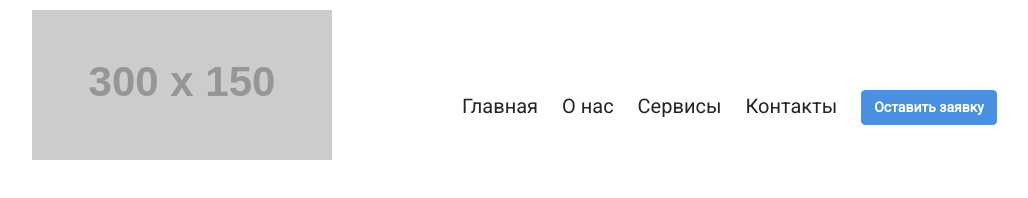
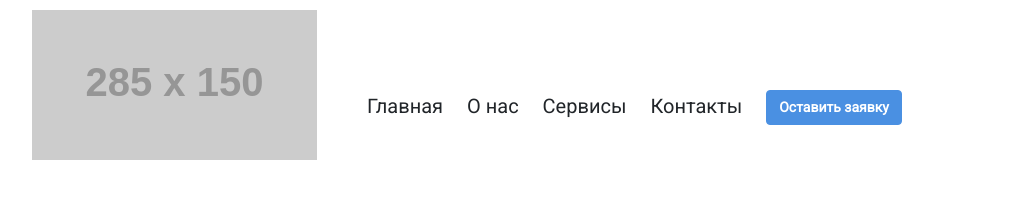
Before and after one commit to Faeton1/Promo, a plain HTML site: page index.html in a window 1280 px wide. Shown: the whole page, without its empty margins (53-1081 px from the left). Drawn offline with nearby package versions, Linux system fonts and the light colour scheme; placeholder pictures from the web are drawn by us.

Commit message:
lastTuesday

```diff
--- a/index.html
+++ b/index.html
@@ -19,10 +19,10 @@
     <div class="container">
         <div class="row" style="padding-top:10px;">
 
-            <div class="col-4">
-                <img src="http://via.placeholder.com/300x150">
+            <div class="col-lg-3">
+                <img src="http://via.placeholder.com/285x150">
             </div>
-            <div class="col-8 menu" style="padding-top:80px;">
+            <div class="col-lg-9 menu" style="padding-top:80px;">
                 <ul>
                     <li>Главная</li>
                     <li>О нас</li>
```
